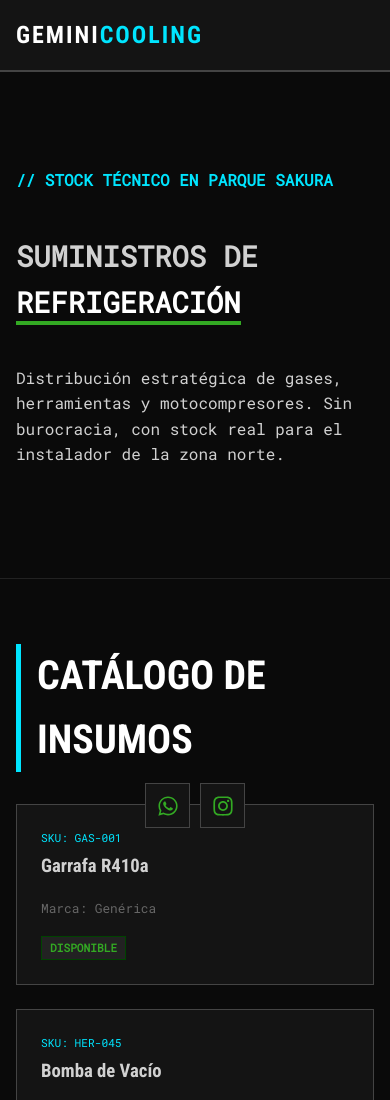
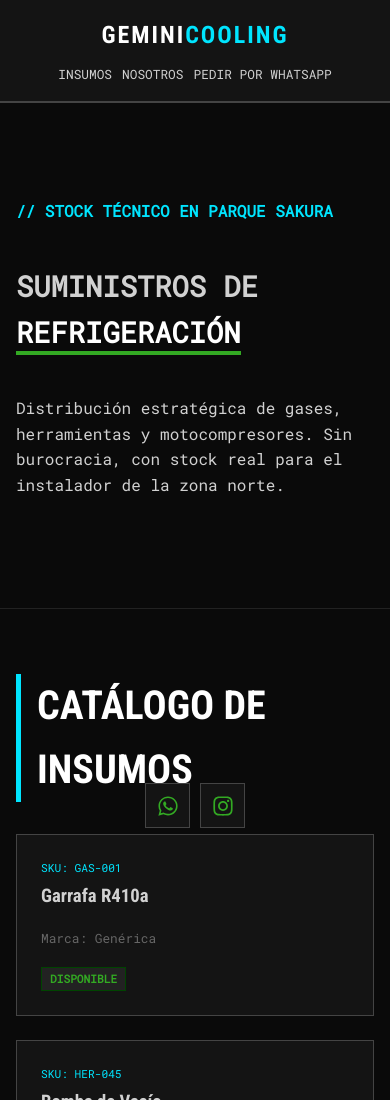
Before and after one commit to kuuuk/geminicooling, a website: page index.html in a window 390 px wide. Shown: the top 1100 px of the page. Drawn offline with Linux system fonts and the light colour scheme.

Commit message:
Fix mobile botonera superior

```diff
--- a/styles.css
+++ b/styles.css
@@ -165,14 +165,32 @@ h2 {
 /* Ajuste para iPhone / Mobile */
 @media (max-width: 768px) {
   nav {
+    flex-direction: column; /* Apila el logo arriba y los links abajo */
     padding: 1rem;
+    gap: 10px;
   }
+
   .nav-links {
-    display: none;
-  } /* Menú simplificado */
+    display: flex; /* Cambiamos de none a flex para que se vean */
+    justify-content: center;
+    width: 100%;
+    gap: 10px;
+  }
+
+  .nav-links a {
+    margin: 0;
+    font-size: 0.8rem; /* Un poco más chico para que entre en ancho de pantalla */
+  }
+
+  .nav-whatsapp {
+    margin-left: 0 !important;
+    font-size: 0.8rem;
+  }
+
   h1 {
     font-size: 1.8rem;
   }
+
   .social-float {
     top: auto;
     bottom: 1rem;
@@ -180,6 +198,7 @@ h2 {
     transform: translateX(-50%);
     flex-direction: row;
   }
+
   section {
     padding: 2rem 1rem;
   }
```
